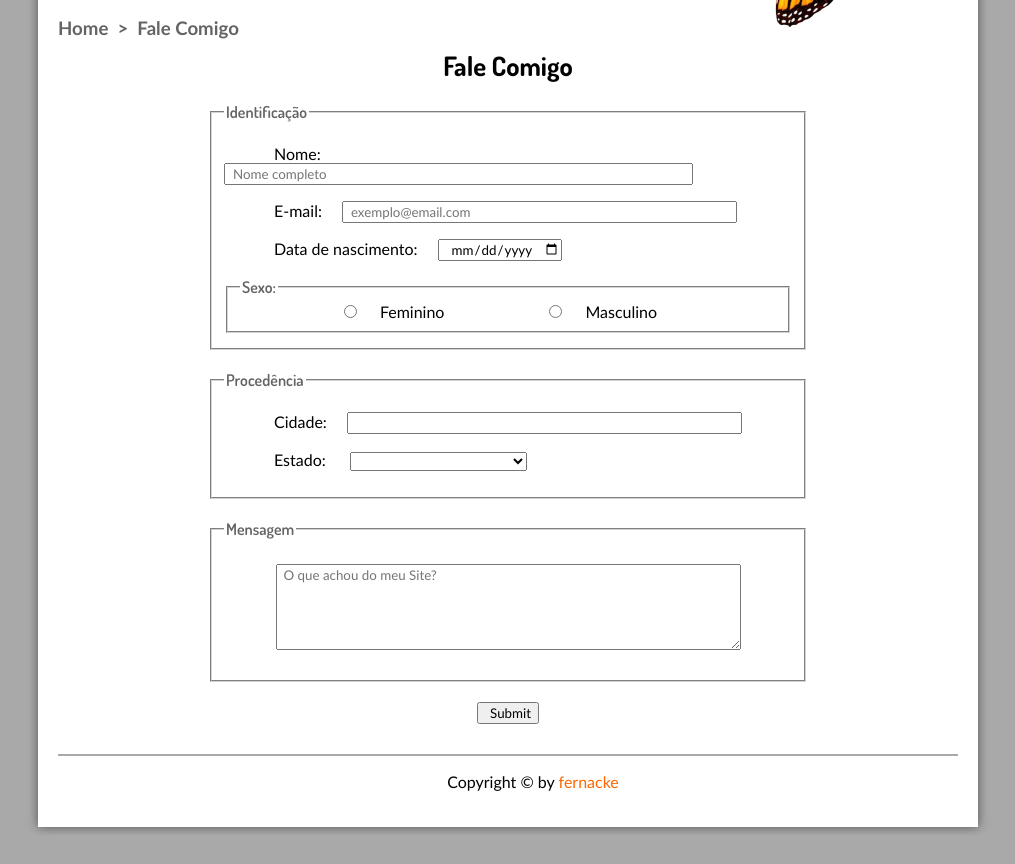
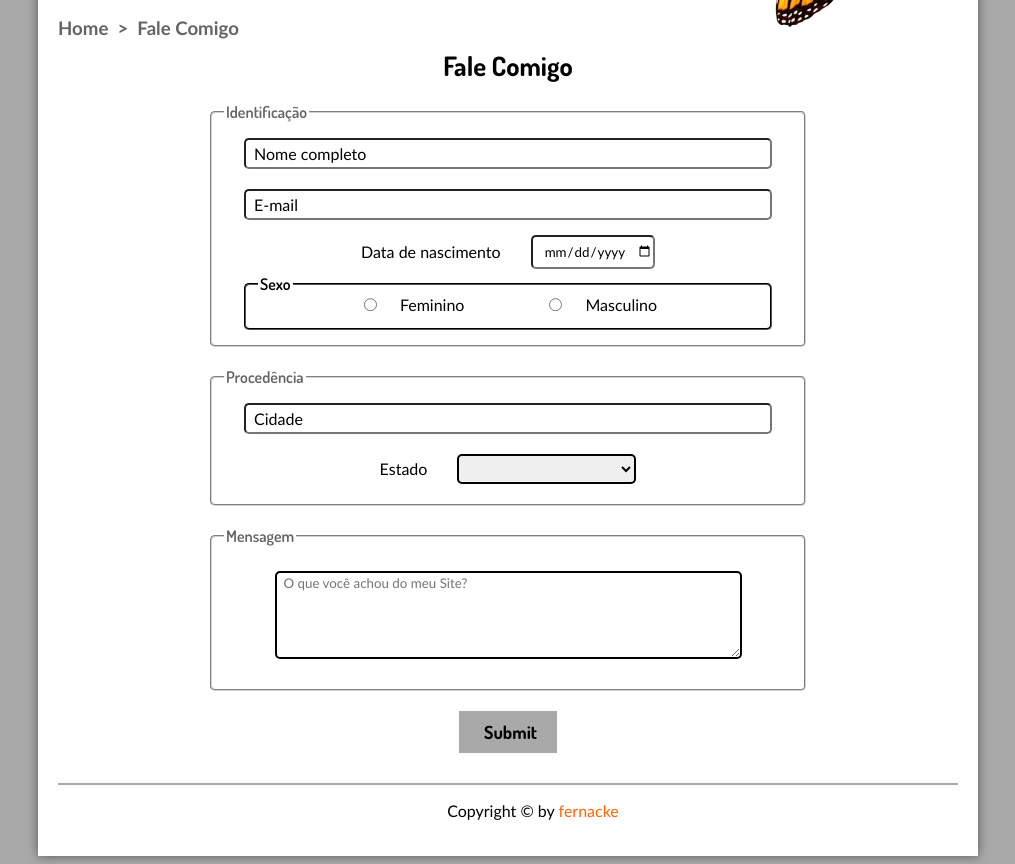
Before and after one commit to fernacke/DefaultSite, a plain HTML site: page fale-comigo.html in a window 1280 px wide. Shown: the part 233-1097 px from the top of the page, without its empty margins (132-1147 px from the left). Before the commit the page ends 1068 px from the top, so only its background shows below. Drawn offline with Linux system fonts and the light colour scheme; a web font is replaced by a local one.

Commit message:
Estilo final do formulário

```diff
--- a/_css/estilo.css
+++ b/_css/estilo.css
@@ -27,7 +27,7 @@ header#cabecalho h1 {
     font-size: 50px;
     font-family: 'Dosis', 'Trebuchet MS', sans-serif;
     text-shadow: 1px 1px 2px rgba(0, 0, 0, .5);
-    margin-top: 10px;
+    margin-top: 0px;
     margin-bottom: 10px;
 }
 
@@ -61,7 +61,7 @@ nav#menu ul {
     font-weight: bold;
     position: absolute;
     top: -25px;
-    left: 50%; /*Move o menu para o meio*/
+    left: 56%; /*Move o menu para o meio*/
     transform: translateX(-50%); /*Ajusta o menu para que fique centralizado*/
 }
 nav#menu li {
--- a/_css/form.css
+++ b/_css/form.css
@@ -1,71 +1,167 @@
 @charset "UTF-8";
 
+/*Título do formulário*/
 #faleCmg {
     text-align: center;
 }
 
+/*Define a largura e centraliza horizontalmente o conteúdo*/
 form {
     width: 600px;
     margin: auto;
 }
 
+/*Espaça verticalmente os campos de elementos relacionados, define a cor da borda e arredonda os cantos*/
 fieldset {
     margin-top: 20px;
     margin-bottom: 20px;
     border-color: lightgrey;
+    border-radius: 5px;
 }
 
+/*Estilo das legendas dos fieldsets*/
 legend {
     font-family: 'Dosis', 'Trebuchet MS', sans-serif;
     font-weight: 600;
     color: rgb(100, 100, 100);
 }
 
-label {
-    margin-right: 20px;
-}
-
+/*Estilo do texto das caixas de input e área de texto*/
 input, textarea {
     text-indent: 5px;
     font-family: 'Trebuchet MS', sans-serif;
+    background-color: rgba(255, 255, 255, 0.7);
 }
 
-input:hover, textarea:hover {
-    background-color: rgba(211, 211, 211, 0.5);
+/*Estilo da caixa de input dos tipos texto e e-mail*/
+input[type="text"], input[type="email"] {
+    width: 520px;
+    height: 25px;
+    margin-inline: 20px;
+    margin-block: 10px;
+    border-radius: 5px;
+    outline: none;
 }
 
-input [type="radio"] {
-    margin-top: 20px;
-    margin-bottom: 20px;
+/*Inputs tipo texto*/
+.cTexto {
+    position: relative;
 }
 
-#fSexo {
+/*Etiqueta (estilo inicial)*/
+.cTexto label {
+    position: absolute;
+    transform: translateY(-50%);
+    top: 50%;
+    left: 30px;
+    pointer-events: none;
+    transition: .3s;
+}
+
+/*Etiqueta (estilo quando em uso)*/
+.cTexto input:focus ~ label,
+.cTexto input:valid ~ label {
+    top: 10px;
+    background-color: white;
+    font-family: 'Dosis', 'Trebuchet MS', sans-serif;
+    font-size: small;
+    font-weight: 600;
+    padding-inline: 5px;
+}
+
+/*Data de nascimento*/
+#nDate {
     margin-top: 5px;
-    margin-bottom: 5px;
     display: flex;
     justify-content: center;
+    align-items: center;
+}
+
+#iNasc {
+    height: 30px;
+    border-radius: 5px;
+    margin-left: 30px;
+}
+
+/*Fieldset de sexo*/
+#fSexo {
+    border-color: black;
+    margin-block: 5px;
+    margin-inline: 20px;
+    display: flex;
+    justify-content: center;
+    align-items: center;
+}
+
+#lSexo {
+    color: black;
 }
 
 #opSexo {
     padding-inline: 40px;
+    transform: translateY(-20%);
 }
 
 #radLabel {
     margin-left: 20px;
 }
 
+/*Fieldset de estado*/
+
+#divEstado {
+    margin-block: 10px;
+    display: flex;
+    justify-content: center;
+    align-items: center;
+}
+
+#iEst {
+    height: 30px;
+    border-radius: 5px;
+    border-width: 2px;
+    border-color: black;
+    margin-left: 30px;
+}
+
+/*Fieldset da procedência*/
+#procedencia {
+    background-size: contain;
+    background-repeat: no-repeat;
+    background-position: right;
+}
+
+/*Fielset do comentário*/
 #coment {
     display: flex;
     justify-content: center;
+    background-size: contain;
+    background-repeat: no-repeat;
 }
 
 #iMsg {
-    margin-top: 20px;
-    margin-bottom: 20px;
+    margin-block: 20px;
+    border-width: 2px;
+    border-color: black;
+    border-radius: 5px;
 }
 
+/*Botão de enviar*/
 #enviar {
-    text-indent: 0px;
-    text-align: center;
+    display: flex;
+    justify-content: center; /*Centraliza horizontalmente*/
     margin-bottom: 30px;
 }
+
+input[type="submit"] {
+    padding: 10px 20px;
+    font-family: 'Dosis', 'Trebuchet MS', sans-serif;
+    font-size: large;
+    font-weight: bold;
+    border: none;
+    background-color: darkgrey;
+    transition: 1s;
+}
+
+input[type="submit"]:hover {
+    background-color: rgb(255, 102, 0);
+}
--- a/fale-comigo.html
+++ b/fale-comigo.html
@@ -42,14 +42,25 @@
                 <h1 id="faleCmg">Fale Comigo</h1>
             </hgroup>
 
+            <!--Formulário-->
             <form method="post" id="fContato">
+                <!--Elementos relacionados-->
                 <fieldset>
                     <legend>Identificação</legend>
-                    <p><label for="iNome">Nome:</label><input type="text" name="nNome" id="iNome" size="60" maxlength="80" placeholder="Nome completo"></p>
-                    <p><label for="iEmail">E-mail:</label><input type="email" name="nEmail" id="iEmail" size="50" maxlength="50" placeholder="exemplo@email.com"></p>
-                    <p id="pNasc"><label for="iNasc">Data de nascimento:</label><input type="date" name="nNasc" id="iNasc"></p>
+                    <div class="cTexto">
+                        <input type="text" name="nNome" id="iNome" maxlength="70" required>
+                        <label for="iNome">Nome completo</label>
+                    </div>
+                    <div class="cTexto">
+                        <input type="email" name="nEmail" id="iEmail" maxlength="50" required>
+                        <label for="iEmail">E-mail</label>
+                    </div>
+                    <div id="nDate">
+                        <label for="iNasc">Data de nascimento</label>
+                        <input type="date" name="nNasc" id="iNasc"></p>
+                    </div>
                     <fieldset id="fSexo">
-                        <legend>Sexo:</legend>
+                        <legend id="lSexo">Sexo</legend>
                             <div id="opSexo">
                             <input type="radio" name="nSexo" id="iFem"><label id="radLabel" for="iFem">Feminino</label>
                             </div>
@@ -58,10 +69,14 @@
                             </div>
                     </fieldset>
                 </fieldset>
-                <fieldset>
+                <fieldset id="procedencia">
                     <legend>Procedência</legend>
-                    <p><label for="iCidade">Cidade:</label><input type="text" name="nCidade" id="iCidade" size="50" maxlength="50"></p>
-                    <p><label for="iEstado">Estado:</label>
+                    <div class="cTexto">
+                        <input type="text" name="nCidade" id="iCidade" maxlength="50" required>
+                        <label for="iCidade">Cidade</label>
+                    </div>
+                    <div id="divEstado">
+                        <label for="iEstado">Estado</label>
                         <select name="nEst" id="iEst">
                             <option selected></option>
                             <option>Acre (AC)</option>
@@ -91,13 +106,16 @@
                             <option>São Paulo (SP)</option>
                             <option>Sergipe (SE)</option>
                             <option>Tocantins (TO)</option>
-                        </select></p>
+                        </select>
+                    </div>
                 </fieldset>
                 <fieldset id="coment">
                     <legend>Mensagem</legend>
-                    <textarea type="text" name="nMsg" id="iMsg" cols="60" rows="5" placeholder="O que achou do meu Site?"></textarea>
+                    <textarea type="text" name="nMsg" id="iMsg" cols="60" rows="5" placeholder="O que você achou do meu Site?"></textarea>
                 </fieldset>
-                <p id="enviar"><input type="submit"></p>
+                <div id="enviar">
+                    <input type="submit">
+                </div>
             </form>
 
             <footer>
```
Also changed, not shown: _imagens/borboleta-virada.png (added), _imagens/daisy-form.png (added).
